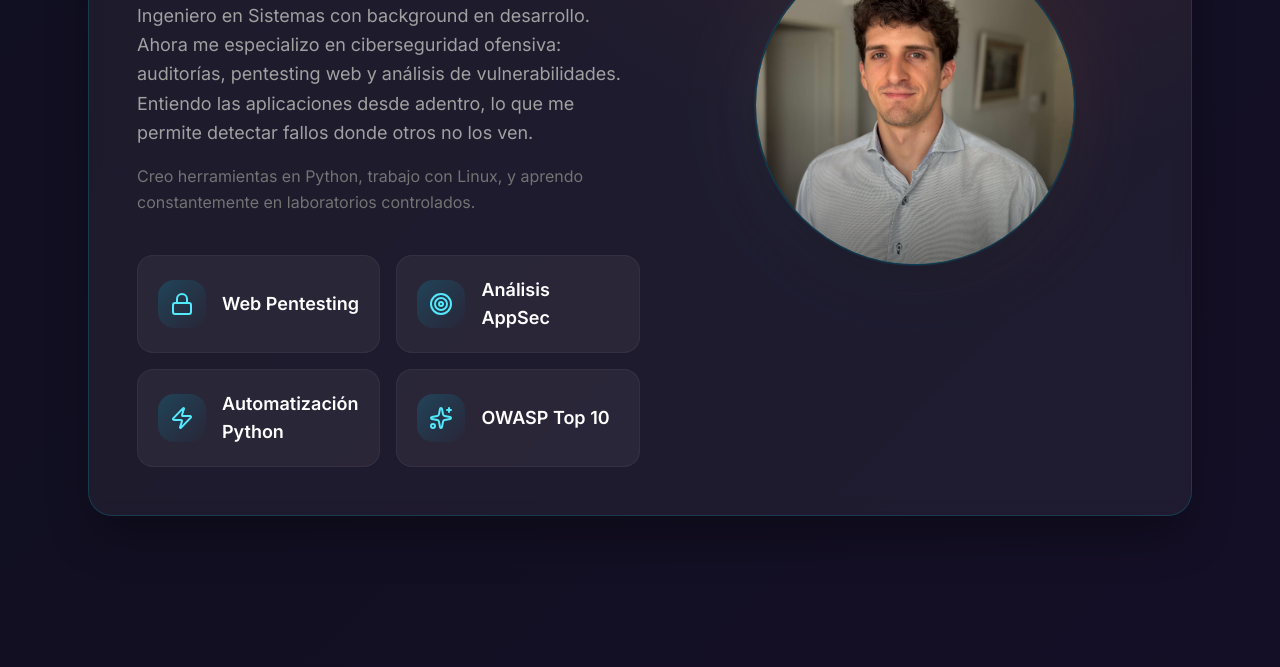
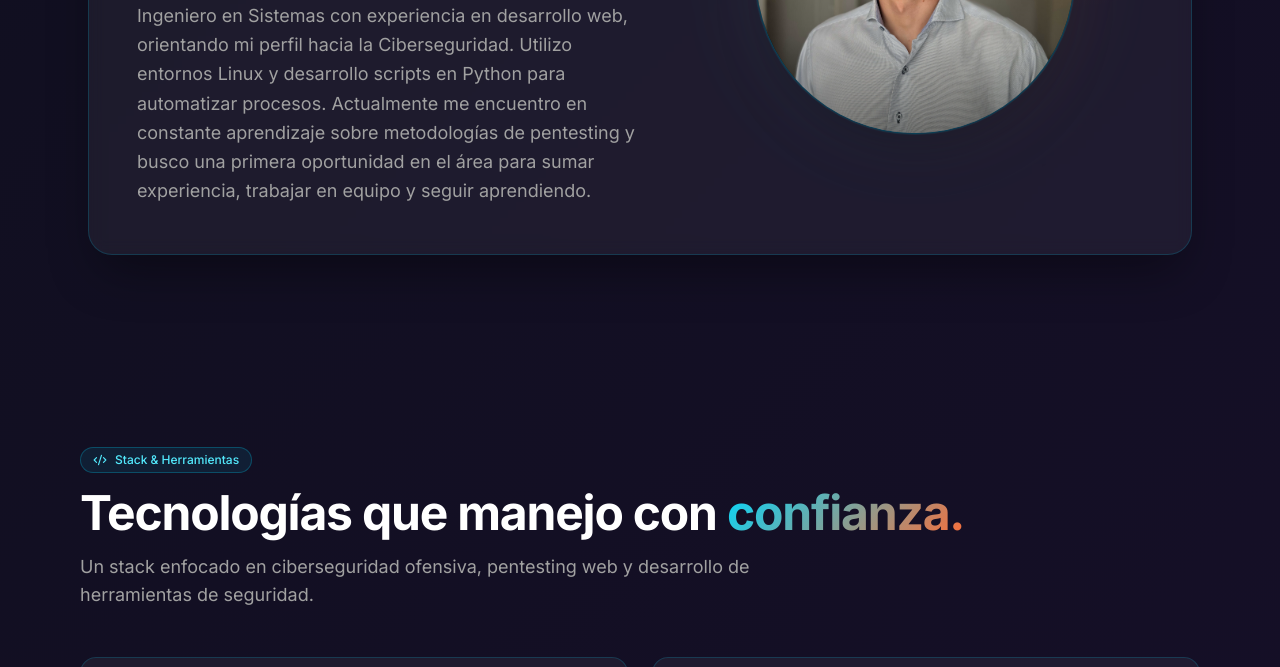
Before and after one commit to vittorisantiago/vittorisantiago.github.io, an Astro site: page / in a window 1280 px wide. Shown: the part 867-1534 px from the top of the page. Built offline with nearby package versions, Linux system fonts and the light colour scheme; Astro itself is replaced by a stand-in of ours; animation ran at ten frames a second.

Commit message:
Refactor AboutSection: update content to emphasize cybersecurity focus and remove highlights section

```diff
--- a/src/components/AboutSection.jsx
+++ b/src/components/AboutSection.jsx
@@ -1,13 +1,5 @@
 import { motion } from "framer-motion";
-import { Sparkles, Lock, Target, Zap } from "lucide-react";
-
-// Tarjetas enfocadas en ciberseguridad
-const highlights = [
-  { title: "Web Pentesting", icon: Lock },
-  { title: "Análisis AppSec", icon: Target },
-  { title: "Automatización Python", icon: Zap },
-  { title: "OWASP Top 10", icon: Sparkles },
-];
+import { Sparkles } from "lucide-react";
 
 export default function AboutSection() {
   return (
@@ -41,8 +33,8 @@ export default function AboutSection() {
                 transition={{ duration: 0.5, delay: 0.1 }}
                 className="text-2xl leading-tight sm:text-3xl md:text-5xl font-bold tracking-tight text-white text-balance"
               >
-                Ethical Hacker y Red Team{" "}
-                <span className="gradient-text">especializado en AppSec.</span>
+                Ingeniero en Sistemas orientado a{" "}
+                <span className="gradient-text">Ciberseguridad.</span>
               </motion.h2>
 
               <motion.p
@@ -52,44 +44,14 @@ export default function AboutSection() {
                 transition={{ duration: 0.5, delay: 0.2 }}
                 className="text-sm sm:text-base md:text-lg text-neutral-400 leading-relaxed max-w-2xl"
               >
-                Ingeniero en Sistemas con background en desarrollo. Ahora me
-                especializo en ciberseguridad ofensiva: auditorías, pentesting
-                web y análisis de vulnerabilidades. Entiendo las aplicaciones
-                desde adentro, lo que me permite detectar fallos donde otros no
-                los ven.
+                Ingeniero en Sistemas con experiencia en desarrollo web,
+                orientando mi perfil hacia la Ciberseguridad. Utilizo entornos
+                Linux y desarrollo scripts en Python para automatizar procesos.
+                Actualmente me encuentro en constante aprendizaje sobre
+                metodologías de pentesting y busco una primera oportunidad en el
+                área para sumar experiencia, trabajar en equipo y seguir
+                aprendiendo.
               </motion.p>
-
-              <motion.p
-                initial={{ opacity: 0, y: 10 }}
-                whileInView={{ opacity: 1, y: 0 }}
-                viewport={{ once: true }}
-                transition={{ duration: 0.5, delay: 0.3 }}
-                className="text-sm sm:text-base text-neutral-500 leading-relaxed max-w-2xl"
-              >
-                Creo herramientas en Python, trabajo con Linux, y aprendo
-                constantemente en laboratorios controlados.
-              </motion.p>
-            </div>
-
-            {/* Grid de Tarjetas */}
-            <div className="grid gap-3 sm:gap-4 sm:grid-cols-2 pt-2">
-              {highlights.map((item, index) => (
-                <motion.div
-                  key={item.title}
-                  initial={{ opacity: 0, y: 10 }}
-                  whileInView={{ opacity: 1, y: 0 }}
-                  viewport={{ once: true }}
-                  transition={{ duration: 0.4, delay: 0.1 + 0.05 * index }}
-                  className="group flex items-center gap-4 rounded-2xl border border-white/5 bg-white/5 p-4 sm:p-5 transition-all hover:bg-cyan-500/5 hover:border-cyan-500/20 hover:shadow-lg hover:shadow-cyan-500/10"
-                >
-                  <div className="flex h-12 w-12 shrink-0 items-center justify-center rounded-2xl bg-gradient-to-br from-cyan-500/20 to-transparent text-cyan-300 group-hover:text-cyan-200 transition-colors">
-                    <item.icon className="h-6 w-6" />
-                  </div>
-                  <h3 className="text-base sm:text-lg font-semibold text-white group-hover:text-cyan-200 transition-colors">
-                    {item.title}
-                  </h3>
-                </motion.div>
-              ))}
             </div>
           </div>
 
```
